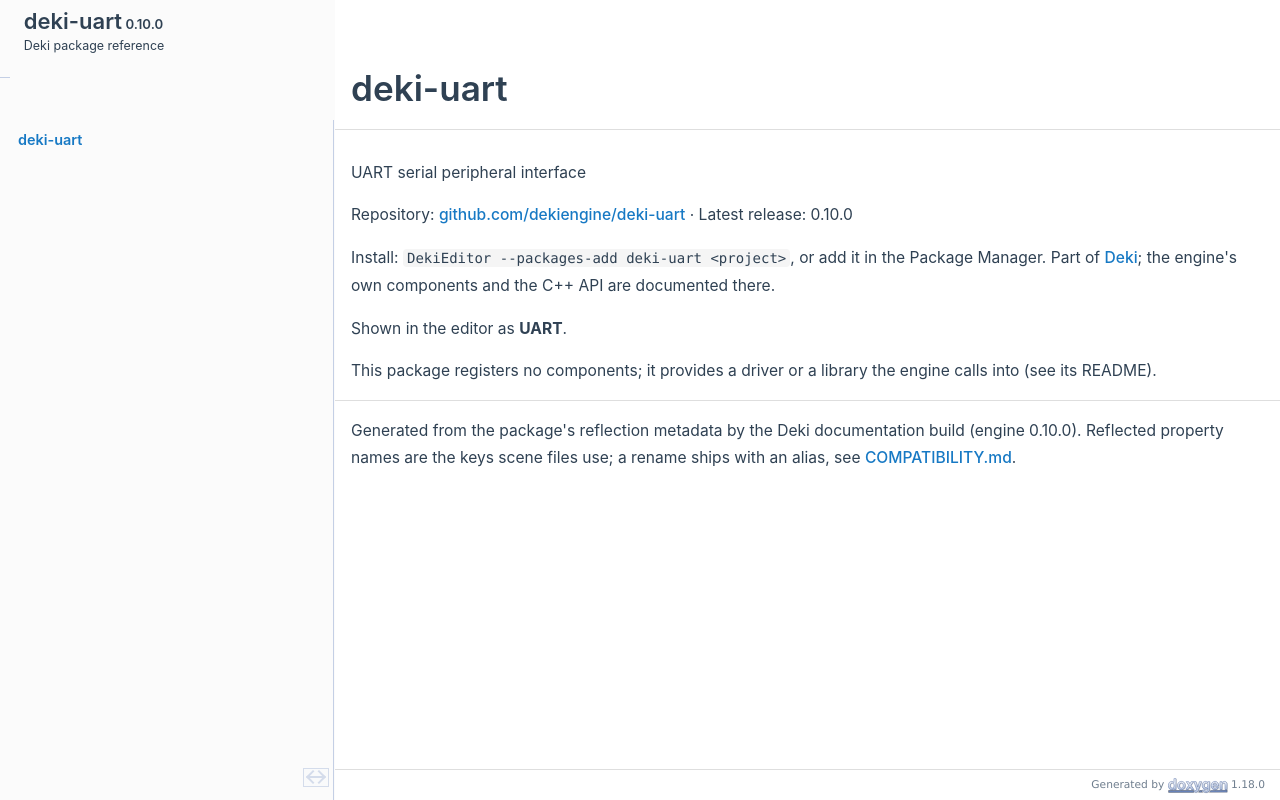
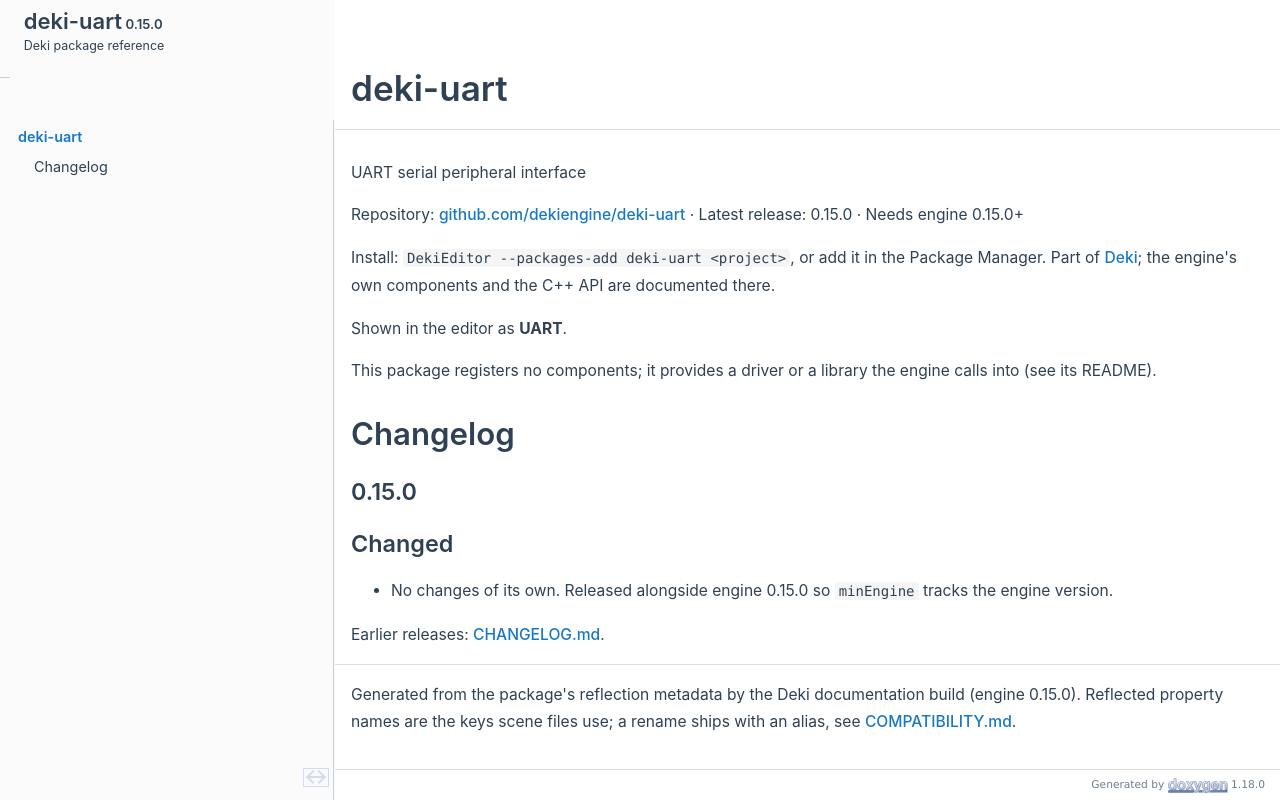
Before and after one commit to dekiengine/deki-uart, a plain HTML site: page index.html in a window 1280 px wide. Drawn offline with Linux system fonts and the light colour scheme.

Commit message:
Docs for deki-uart from deki-editor f449cd3

```diff
--- a/index.html
+++ b/index.html
@@ -25,7 +25,7 @@
  <tbody>
  <tr id="projectrow">
   <td id="projectalign">
-   <div id="projectname">deki-uart<span id="projectnumber">&#160;0.10.0</span>
+   <div id="projectname">deki-uart<span id="projectnumber">&#160;0.15.0</span>
    </div>
    <div id="projectbrief">Deki package reference</div>
   </td>
@@ -80,12 +80,22 @@ document.addEventListener('DOMContentLoaded',() => { initNavTree('index.html',''
 <div class="contents">
 <div class="textblock"><p><a class="anchor" id="mainpage"></a></p>
 <p>UART serial peripheral interface</p>
-<p>Repository: <a href="https://github.com/dekiengine/deki-uart">github.com/dekiengine/deki-uart</a> · Latest release: 0.10.0</p>
+<p>Repository: <a href="https://github.com/dekiengine/deki-uart">github.com/dekiengine/deki-uart</a> · Latest release: 0.15.0 · Needs engine 0.15.0+</p>
 <p>Install: <span class="tt">DekiEditor --packages-add deki-uart &lt;project&gt;</span>, or add it in the Package Manager. Part of <a href="https://dekiengine.github.io/docs/">Deki</a>; the engine's own components and the C++ API are documented there.</p>
 <p>Shown in the editor as <b>UART</b>.</p>
 <p>This package registers no components; it provides a driver or a library the engine calls into (see its README).</p>
+<h1 class="doxsection"><a class="anchor" id="autotoc_md0"></a>
+Changelog</h1>
+<h2 class="doxsection"><a class="anchor" id="autotoc_md1"></a>
+0.15.0</h2>
+<h2 class="doxsection"><a class="anchor" id="autotoc_md2"></a>
+Changed</h2>
+<ul>
+<li>No changes of its own. Released alongside engine 0.15.0 so <span class="tt">minEngine</span> tracks the engine version.</li>
+</ul>
+<p>Earlier releases: <a href="https://github.com/dekiengine/deki-uart/blob/master/CHANGELOG.md">CHANGELOG.md</a>.</p>
 <hr  />
-<p>Generated from the package's reflection metadata by the Deki documentation build (engine 0.10.0). Reflected property names are the keys scene files use; a rename ships with an alias, see <a href="https://github.com/dekiengine/deki-editor/blob/master/COMPATIBILITY.md">COMPATIBILITY.md</a>. </p>
+<p>Generated from the package's reflection metadata by the Deki documentation build (engine 0.15.0). Reflected property names are the keys scene files use; a rename ships with an alias, see <a href="https://github.com/dekiengine/deki-editor/blob/master/COMPATIBILITY.md">COMPATIBILITY.md</a>. </p>
 </div></div><!-- PageDoc -->
 <a href="doxygen_crawl.html"></a>
 </div><!-- contents -->
--- a/navtreedata.js
+++ b/navtreedata.js
@@ -24,7 +24,12 @@
 */
 var NAVTREE =
 [
-  [ "deki-uart", "index.html", ]
+  [ "deki-uart", "index.html", [
+    [ "Changelog", "index.html#autotoc_md0", [
+      [ "0.15.0", "index.html#autotoc_md1", null ],
+      [ "Changed", "index.html#autotoc_md2", null ]
+    ] ]
+  ] ]
 ];
 
 var NAVTREEINDEX =
--- a/navtreeindex0.js
+++ b/navtreeindex0.js
@@ -1,5 +1,8 @@
 var NAVTREEINDEX0 =
 {
 "index.html":[],
+"index.html#autotoc_md0":[0],
+"index.html#autotoc_md1":[0,0],
+"index.html#autotoc_md2":[0,1],
 "pages.html":[]
 };
```
Also changed, not shown: dir_230a1ec2c738fdc81149bc63805cef3b.html (+1 -1 lines), dir_4fef79e7177ba769987a8da36c892c5f.html (+1 -1 lines), dir_9f56491857ad02ee39c505d677254e9d.html (+1 -1 lines), dir_e2cf8ecc49c41cbc53d71e2f6f58b926.html (+1 -1 lines), doxygen_crawl.html (+3 -0 lines).
